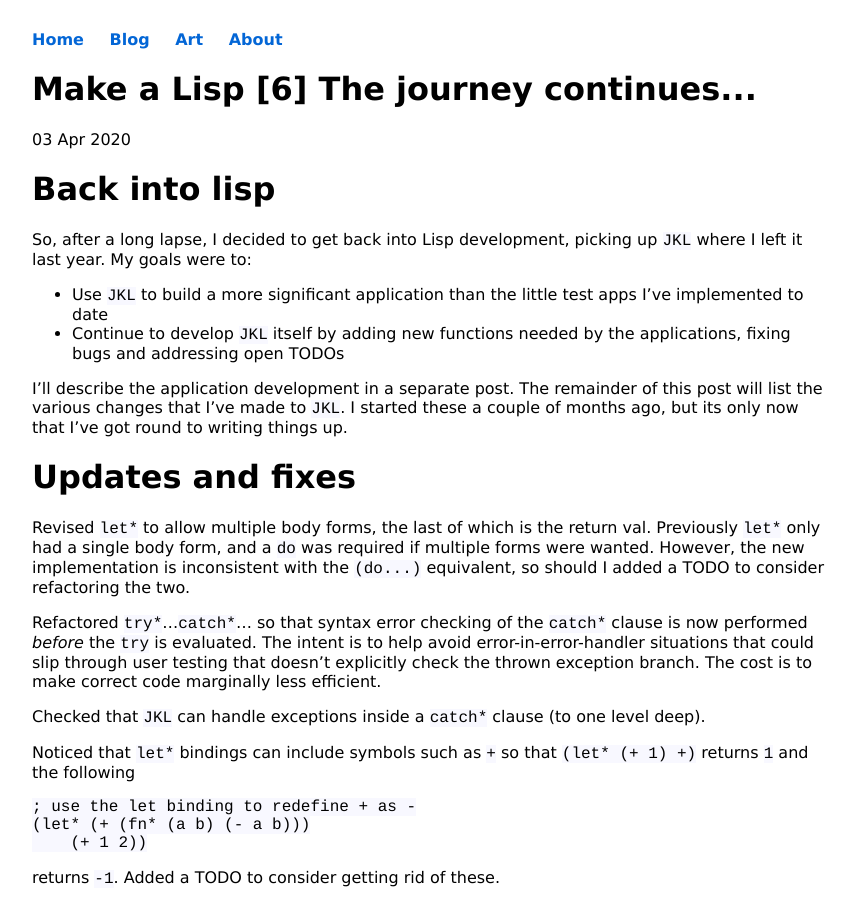
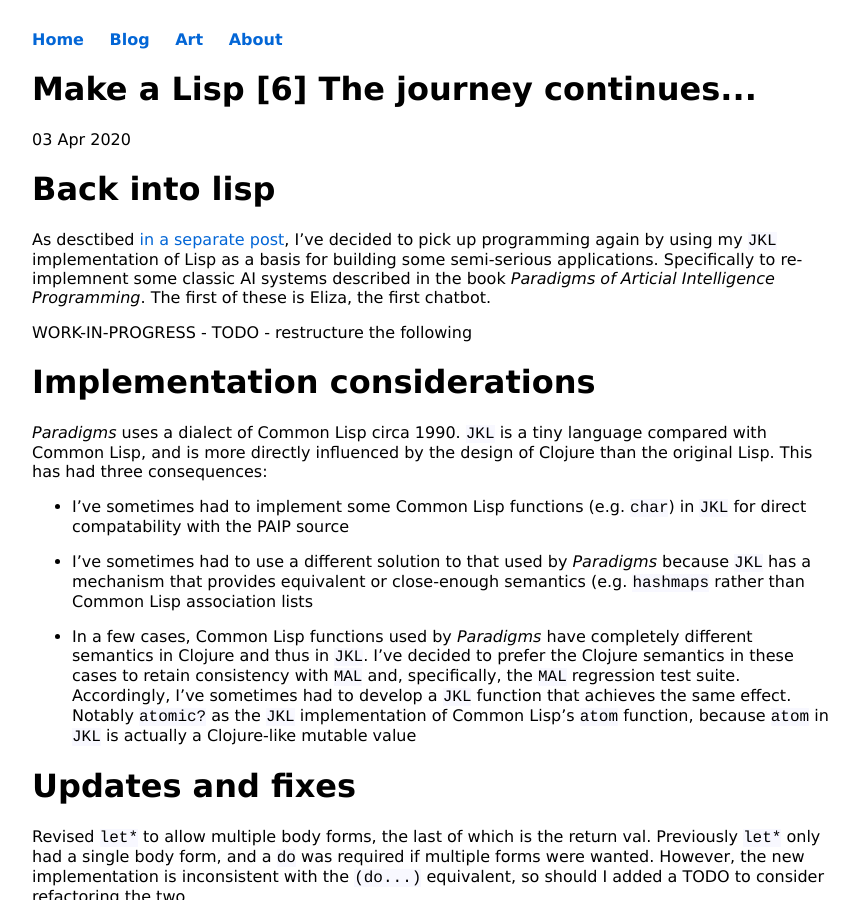
Before and after one commit to KineticLensman/KineticLensman.github.io, a Jekyll site: the page built from _posts/2020-04-03-Journey-continues.md, in a window 1280 px wide and 900 px high. Shown: the whole window, without its empty margins (208-1067 px from the left). Built offline with Jekyll 4.4.1, drawn with Linux system fonts in a browser that asks for light colours.

Commit message:
Content restructured, new intro

```diff
--- a/_posts/2020-04-03-Journey-continues.md
+++ b/_posts/2020-04-03-Journey-continues.md
@@ -5,12 +5,21 @@ date: 2020-04-03
 ---
 
 # Back into lisp
-So, after a long lapse, I decided to get back into Lisp development, picking up `JKL` where I left it last year. My goals were to:
 
-* Use `JKL` to build a more significant application than the little test apps I've implemented to date
-* Continue to develop `JKL` itself by adding new functions needed by the applications, fixing bugs and addressing open TODOs
+As desctibed [in a separate post](https://www.non-kinetic-effects.co.uk/blog/2020/04/14/AI-Projects-Eliza), I've decided to pick up  programming again by using my `JKL` implementation of Lisp as a basis for building some semi-serious applications. Specifically to re-implemnent some classic AI systems described in the book *Paradigms of Articial Intelligence Programming*. The first of these is Eliza, the first chatbot.
 
-I'll describe the application development in a separate post. The remainder of this post will list the various changes that I've made to `JKL`. I started these a couple of months ago, but its only now that I've got round to writing things up.
+WORK-IN-PROGRESS - TODO - restructure the following
+
+# Implementation considerations
+
+*Paradigms* uses a dialect of Common Lisp circa 1990. `JKL` is a tiny language compared with Common Lisp, and is more directly influenced by the design of Clojure than the original Lisp. This has had three consequences:
+
+* I've sometimes had to implement some Common Lisp functions (e.g. `char`) in `JKL` for direct compatability with the PAIP source
+
+* I've sometimes had to use a different solution to that used by *Paradigms* because `JKL` has a mechanism that provides equivalent or close-enough semantics (e.g. `hashmaps` rather than Common Lisp association lists
+
+* In a few cases, Common Lisp functions used by *Paradigms* have completely different semantics in Clojure and thus in `JKL`. I've decided to prefer the Clojure semantics in these cases to retain consistency with `MAL` and, specifically, the `MAL` regression test suite. Accordingly, I've sometimes had to develop a `JKL` function that achieves the same effect. Notably `atomic?` as the `JKL` implementation of Common Lisp's `atom` function, because `atom` in `JKL` is actually a Clojure-like mutable value
+
 
 # Updates and fixes
 
```
